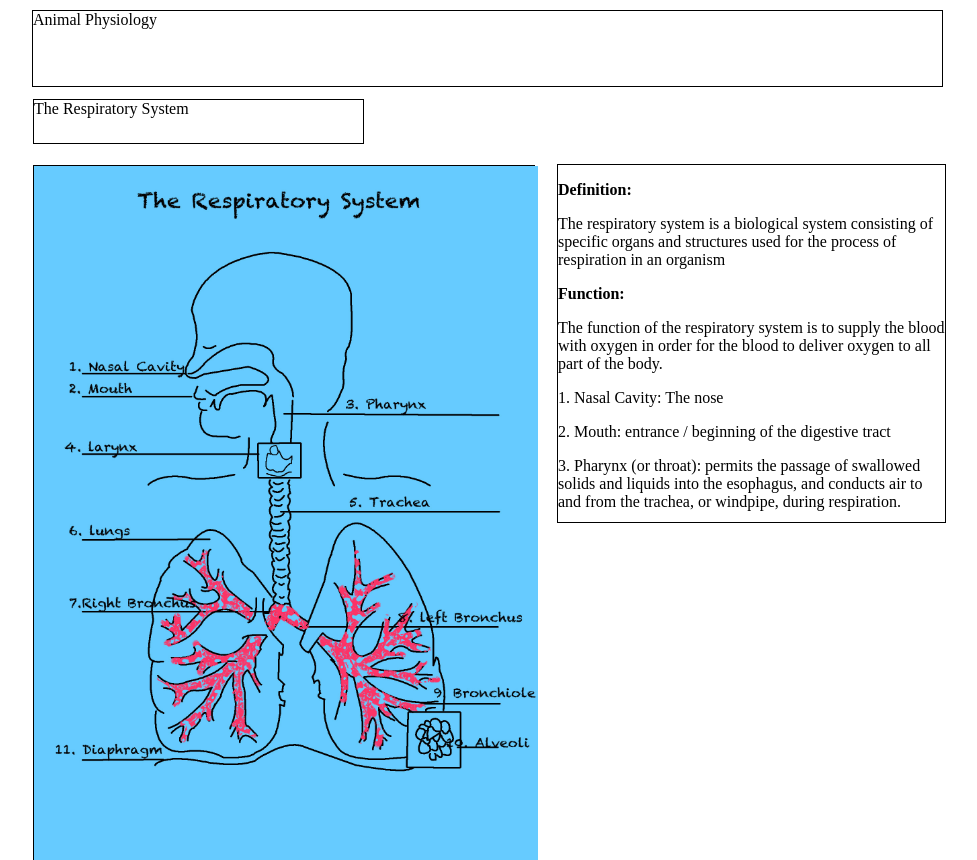
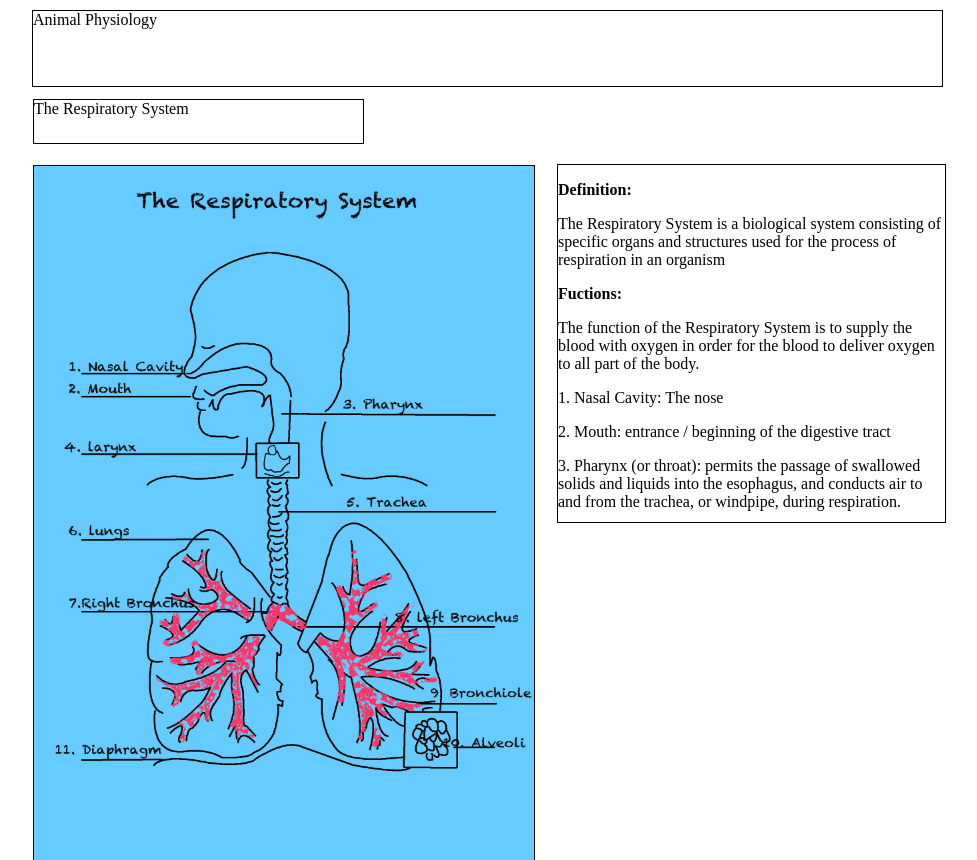
Before and after one commit to AIS213376/Biology-Review, a plain HTML site: page The Respiratory System Page.html in a window 1280 px wide. Shown: the top 860 px of the page, without its empty margins (29-1006 px from the left). Drawn offline with Linux system fonts and the light colour scheme.

Commit message:
New Respiratory System site prototype

```diff
--- a/The Respiratory System Page.html
+++ b/The Respiratory System Page.html
@@ -1,5 +1,5 @@
 <!DOCTYPE html PUBLIC "-//W3C//DTD XHTML 1.0 Transitional//EN" "http://www.w3.org/TR/xhtml1/DTD/xhtml1-transitional.dtd">
-<html xmlns="http://www.w3.org/1999/xhtml"><!-- InstanceBegin template="Biology-Review/Templates/Subpage Template.dwt" codeOutsideHTMLIsLocked="false" -->
+<html xmlns="http://www.w3.org/1999/xhtml"><!-- InstanceBegin template="/Templates/Subpage Template.dwt" codeOutsideHTMLIsLocked="false" -->
 <head>
 <meta http-equiv="Content-Type" content="text/html; charset=UTF-8" />
 <!-- InstanceBeginEditable name="doctitle" -->
@@ -29,8 +29,9 @@
 	left:62px;
 	top:165px;
 	width:500px;
-	height:1500px;
+	height:700px;
 	z-index:3;
+	overflow: scroll;
 }
 #apDiv4 {
 	position:absolute;
@@ -61,25 +62,23 @@
 <!-- InstanceBeginEditable name="header" -->
 <div id="apDiv2">The Respiratory System</div>
 <!-- InstanceEndEditable --><!-- InstanceBeginEditable name="poster" -->
-<div id="apDiv3"><img src="Poster for respiratory system.jpg" width="504" height="800" /></div>
+<div id="apDiv3"><img src="Poster for respiratory system.jpg" width="500" height="800" /></div>
 <!-- InstanceEndEditable --><!-- InstanceBeginEditable name="description" -->
 <div id="apDiv4">
   <p><strong>Definition:</strong></p>
-  <p>The respiratory system is a biological system consisting of specific organs and structures used for the process of respiration in an organism  </p>
-  <p><strong>Function:</strong></p>
-  <p>The function of the respiratory system is to supply the blood with oxygen in order for the blood to deliver oxygen to all part of the body.</p>
+  <p>The Respiratory System is a biological system consisting of specific organs and structures used for the process of respiration in an organism</p>
+  <p><strong>Fuctions:</strong></p>
+  <p>The function of the Respiratory System is to supply the blood with oxygen in order for the blood to deliver oxygen to all part of the body. </p>
   <p>1. Nasal Cavity: The nose </p>
   <p>2. Mouth: entrance / beginning of the digestive tract</p>
   <p>3. Pharynx (or throat): permits the passage of swallowed solids and liquids into the esophagus, and conducts air to and from the trachea, or windpipe, during respiration.</p>
   <p>4. Larynx (vocal cord): manipulates pitch and volume. </p>
   <p>5. Trachea (windpipe): connects the larynx to the bronchi and allows air to pass through the neck and into the thorax.</p>
   <p>6. Lungs: help oxygen from the air we breathe enter red blood cells. </p>
-  <p>7./8. (right/left) Bronchus: a passage of airway in the respiratory tract that conducts air into the lungs.</p>
+  <p>7./8. (right/left) Bronchus: a passag</p>
   <p>9. Bronchiole: the passageways by which air passes through the nose or mouth to the alveoli (air sacs) of the lungs</p>
   <p>10. Alveoli: Gas exchange of oxygen and carbon dioxide takes place</p>
   <p>11. Diaphragm: The muscle that separates the chest (thoracic) cavity from the abdomen. </p>
-  <p>&nbsp;</p>
-  <p>&nbsp;</p>
 </div>
 <!-- InstanceEndEditable -->
 <p>&nbsp;</p>
```
